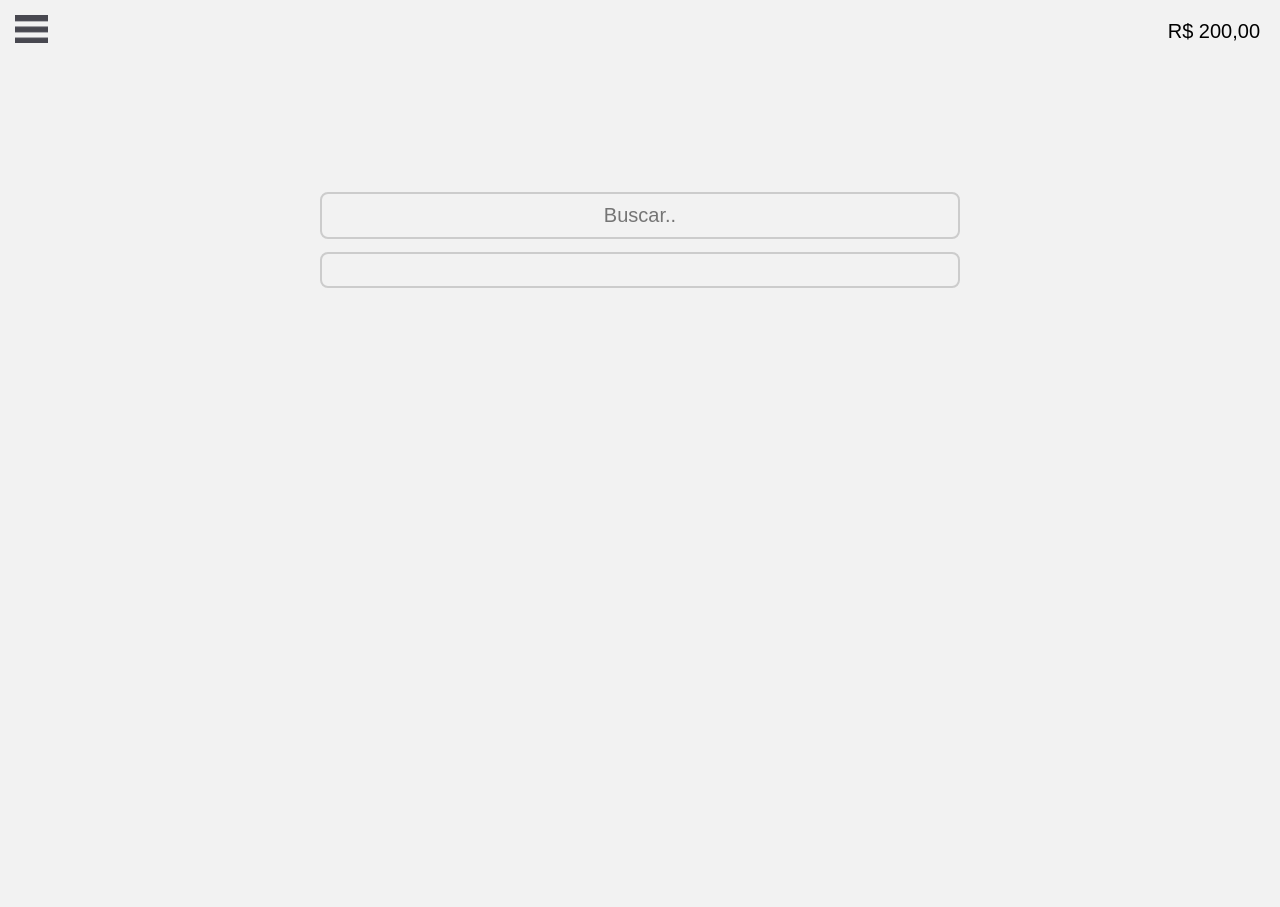
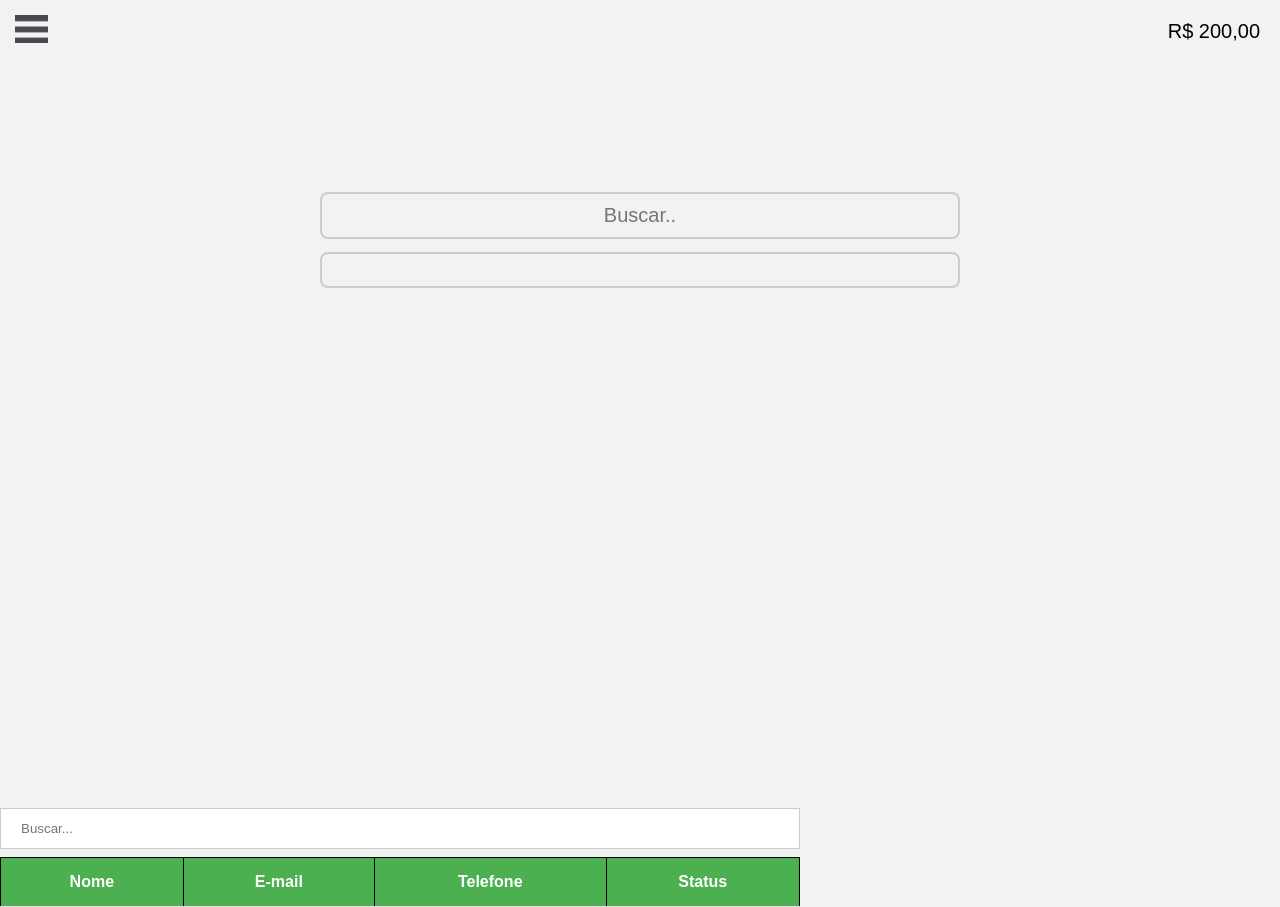
Before and after one commit to jeanrodriguesc/app, a website: page src/index.html in a window 1280 px wide. Before the commit the page ends 800 px from the top, so only its background shows below. Drawn offline with nearby package versions, Linux system fonts and the light colour scheme; files that its build step writes are made by us from their sources; no server answers.

Commit message:
Colando tabela no index.html

```diff
--- a/src/index.html
+++ b/src/index.html
@@ -46,6 +46,21 @@
     <ul class="list"></ul>
   </div>
 </div>
+
+<div id="dvTabela" class="maxWidth">
+  <input type="text" id="txtBusca" placeholder="Buscar..." class="maxWidth input" />
+  <table>
+    <thead>
+    <tr>
+      <th>Nome</th>
+      <th>E-mail</th>
+      <th>Telefone</th>
+      <th>Status</th>
+    </tr>
+    </thead>
+    <tbody id="tbody"></tbody>
+  </table>
+</div>
 <script src="index.js"></script>
 </body>
 </html>
```
